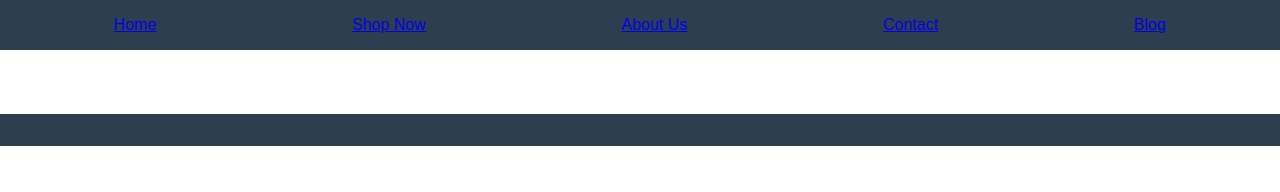
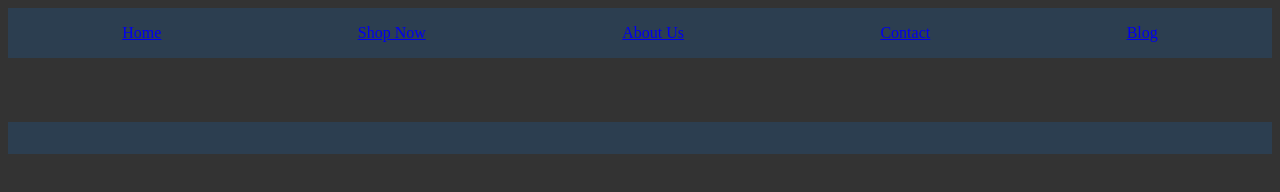
Before and after one commit to KimVVo/you_LLM.github.io, a plain HTML site: page index.html in a window 1280 px wide. Drawn offline with Linux system fonts and the light colour scheme.

Commit message:
Update style.css

```diff
--- a/style.css
+++ b/style.css
@@ -1,7 +1,13 @@
+/* light.css */
 body {
-    font-family: Arial, sans-serif;
-    margin: 0;
-    padding: 0;
+    background-color: #f4f4f4;
+    color: #333;
+}
+
+/* dark.css */
+body {
+    background-color: #333;
+    color: #f4f4f4;
 }
 
 header {
```
